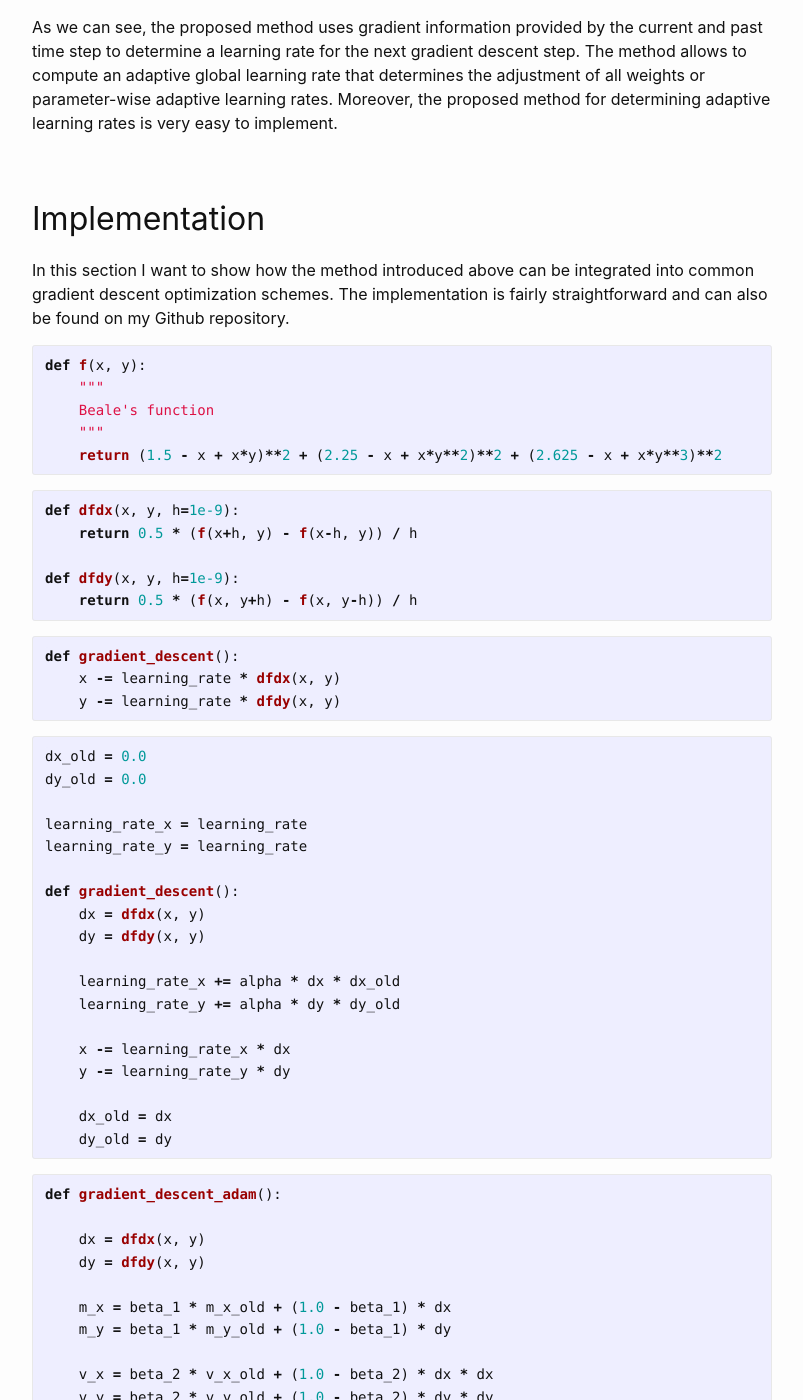
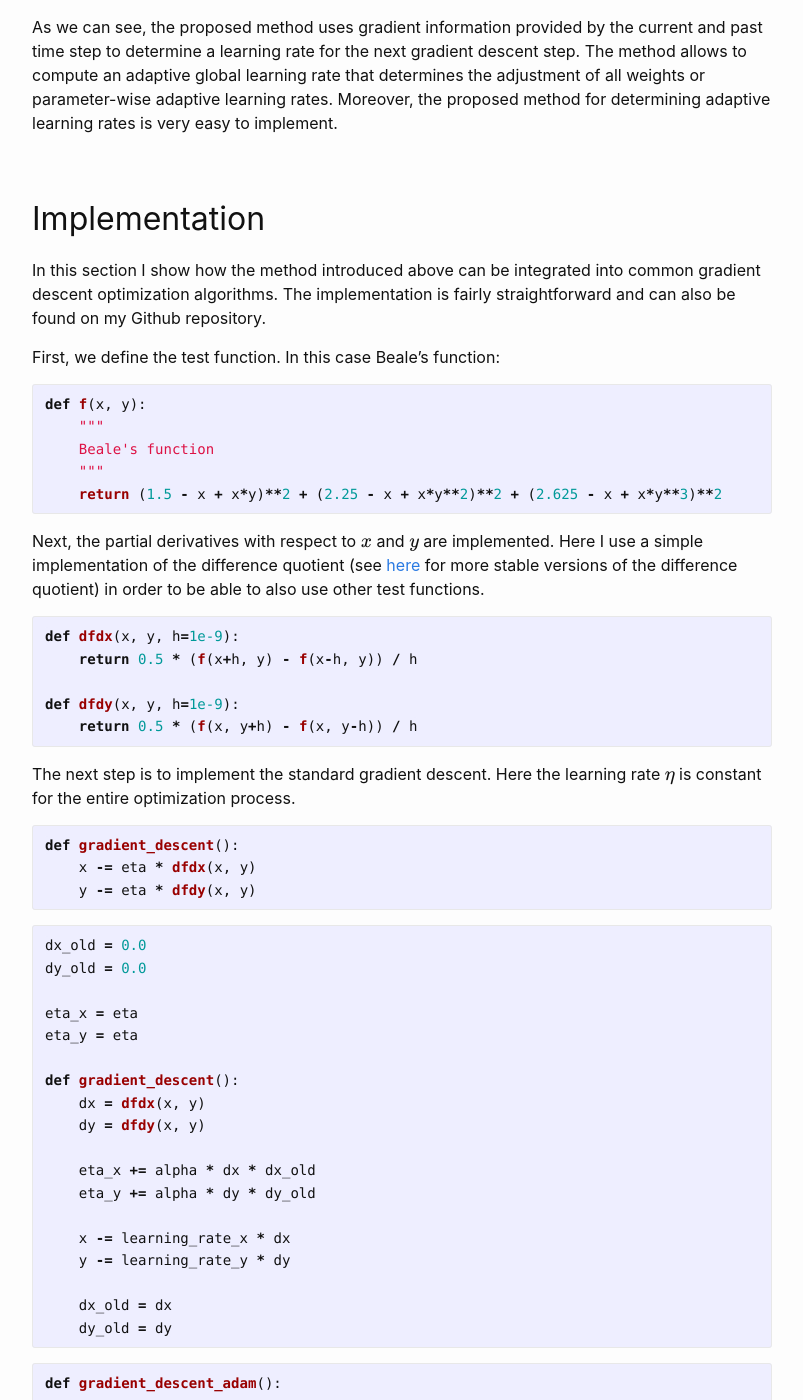
Before and after one commit to kaifishr/kaifishr.github.io, a Jekyll site: the page built from _posts/2020-12-12-adaptive-learning-rate-method.md, in a window 1280 px wide and 1400 px high, scrolled down 3496 px. Shown: the whole window, without its empty margins (238-1041 px from the left). Built offline with Jekyll 4.4.1, drawn with Linux system fonts in a browser that asks for light colours; formulas are drawn with MathJax 3.

Commit message:
- Working on implementation section

````diff
--- a/_posts/2020-12-12-adaptive-learning-rate-method.md
+++ b/_posts/2020-12-12-adaptive-learning-rate-method.md
@@ -108,7 +108,9 @@ As we can see, the proposed method uses gradient information provided by the cur
 
 ## Implementation
 
-In this section I want to show how the method introduced above can be integrated into common gradient descent optimization schemes. The implementation is fairly straightforward and can also be found on my Github repository.
+In this section I show how the method introduced above can be integrated into common gradient descent optimization algorithms. The implementation is fairly straightforward and can also be found on my Github repository.
+
+First, we define the test function. In this case Beale's function:
 
 ```python
 def f(x, y):
@@ -118,6 +120,8 @@ def f(x, y):
     return (1.5 - x + x*y)**2 + (2.25 - x + x*y**2)**2 + (2.625 - x + x*y**3)**2
 ```
 
+Next, the partial derivatives with respect to $x$ and $y$ are implemented. Here I use a simple implementation of the difference quotient (see [here][numerical_differentiation] for more stable versions of the difference quotient) in order to be able to also use other test functions.
+
 ```python
 def dfdx(x, y, h=1e-9):
     return 0.5 * (f(x+h, y) - f(x-h, y)) / h
@@ -126,25 +130,27 @@ def dfdy(x, y, h=1e-9):
     return 0.5 * (f(x, y+h) - f(x, y-h)) / h
 ```
 
+The next step is to implement the standard gradient descent. Here the learning rate $\eta$ is constant for the entire optimization process.
+
 ```python
 def gradient_descent():
-    x -= learning_rate * dfdx(x, y)
-    y -= learning_rate * dfdy(x, y)
+    x -= eta * dfdx(x, y)
+    y -= eta * dfdy(x, y)
 ```
 
 ```python
 dx_old = 0.0
 dy_old = 0.0
 
-learning_rate_x = learning_rate
-learning_rate_y = learning_rate
+eta_x = eta
+eta_y = eta
 
 def gradient_descent():
     dx = dfdx(x, y)
     dy = dfdy(x, y)
 
-    learning_rate_x += alpha * dx * dx_old
-    learning_rate_y += alpha * dy * dy_old
+    eta_x += alpha * dx * dx_old
+    eta_y += alpha * dy * dy_old
 
     x -= learning_rate_x * dx
     y -= learning_rate_y * dy
````
Also changed, not shown: other parts of _posts/2020-12-12-adaptive-learning-rate-method.md (+1 -0 lines).
